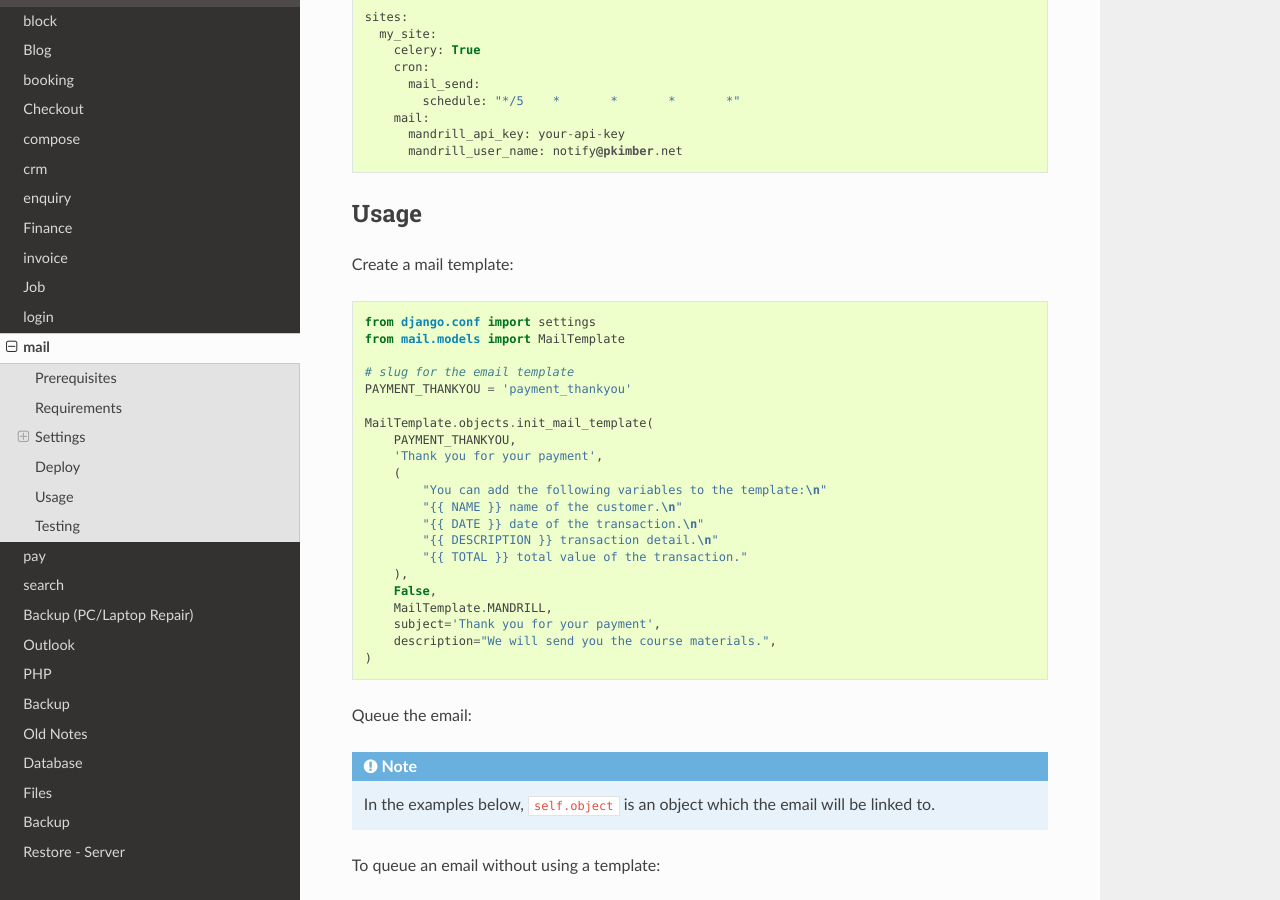
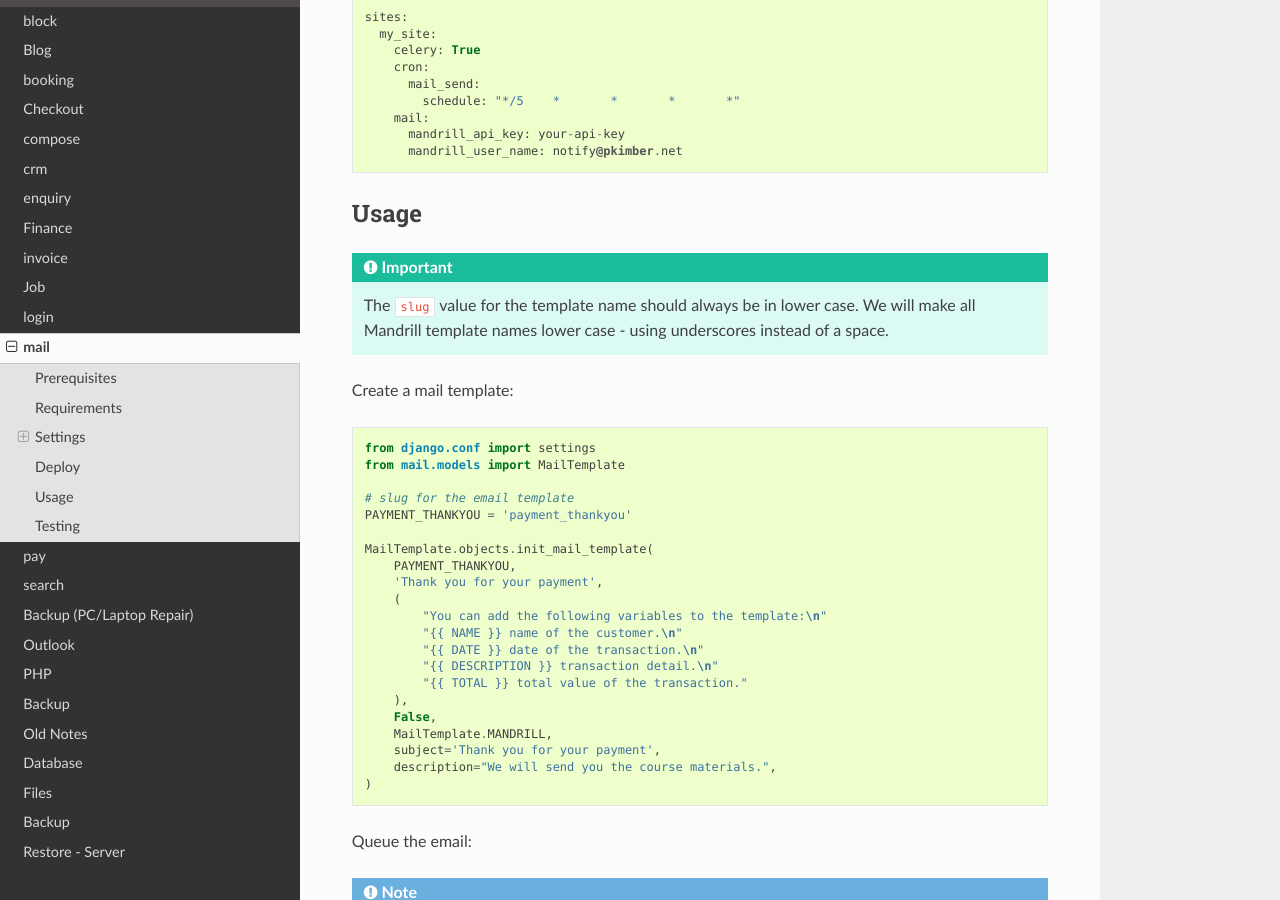
Before and after one commit to pkimber/old-docs-migrated-to-gitlab, a Sphinx documentation site: the page built from source/app-mail.rst, in a window 1280 px wide and 900 px high, scrolled down 1888 px. Built offline with Sphinx 7.4.7 and the Read the Docs theme 2.0.0, drawn with Linux system fonts in a browser that asks for light colours.

Commit message:
doc - mandrill template names

```diff
--- a/source/app-mail.rst
+++ b/source/app-mail.rst
@@ -91,6 +91,10 @@ cron command e.g::
 Usage
 =====
 
+.. important:: The ``slug`` value for the template name should always be in
+               lower case.  We will make all Mandrill template names lower case
+               - using underscores instead of a space.
+
 Create a mail template::
 
   from django.conf import settings
```
